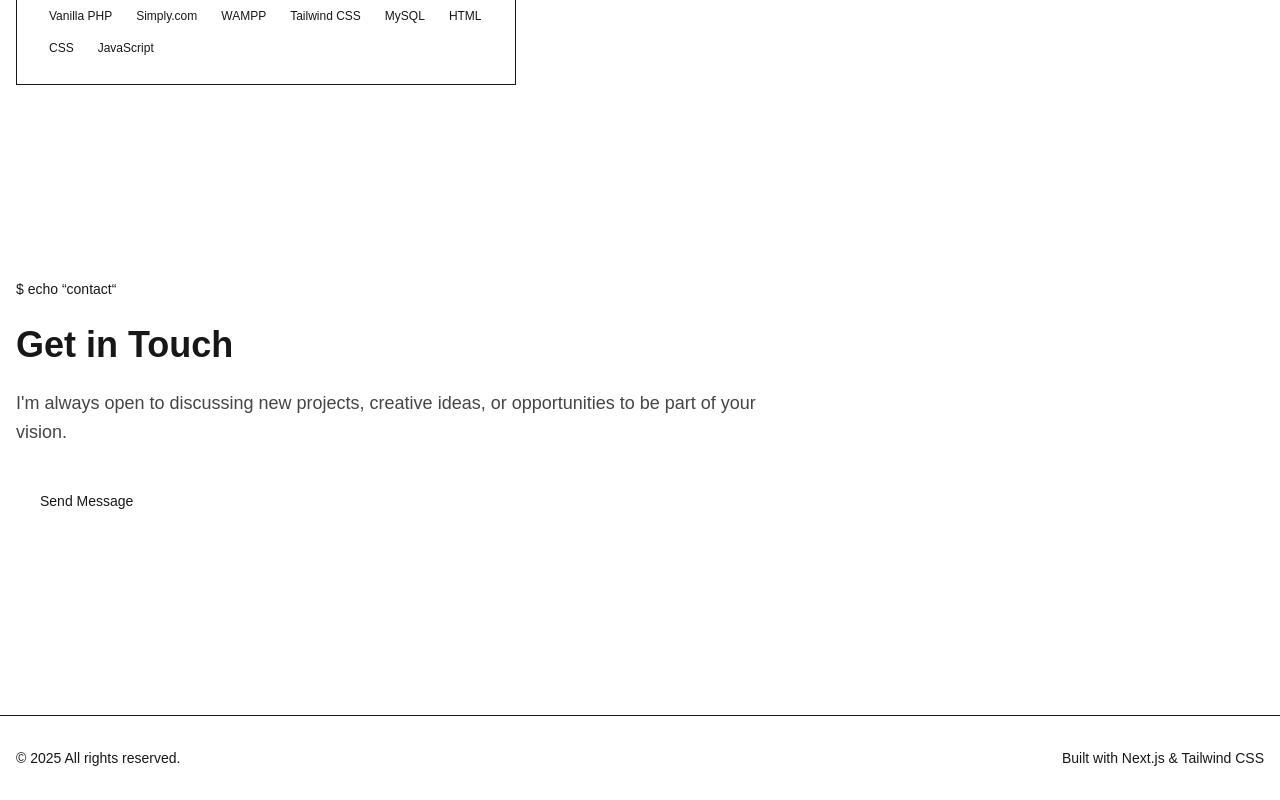
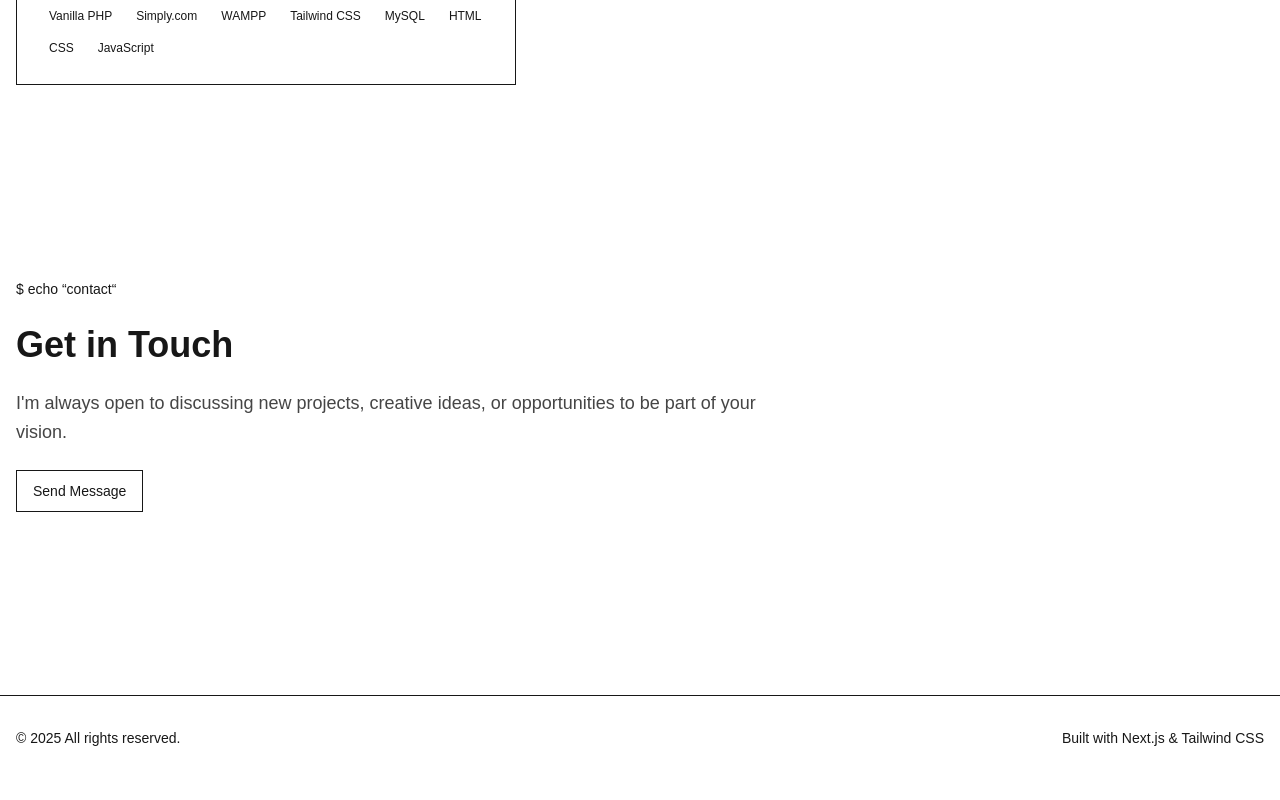
Before and after one commit to Sinyedu/React-Portfolio-Web, a Next.js app: page / in a window 1280 px wide. Shown: the part 2290-3090 px from the top of the page. Built offline with nearby package versions, Linux system fonts and the light colour scheme.

Commit message:
fix: minor fixes

```diff
--- a/src/app/components/contact-section.tsx
+++ b/src/app/components/contact-section.tsx
@@ -22,7 +22,7 @@ export function ContactSection({ content, email }: ContactSectionProps) {
         </p>
         <a
           href={`mailto:${email}`}
-          className="inline-flex items-center gap-2 px-6 py-3 bg-primary text-primary-foreground hover:bg-primary/90 transition-colors text-sm font-medium"
+          className="px-4 py-3 border border-border bg-card hover:bg-muted transition-colors text-sm text-center"
         >
           {content.cta}
         </a>
```
